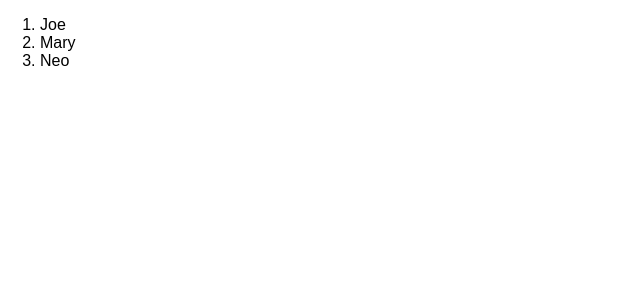
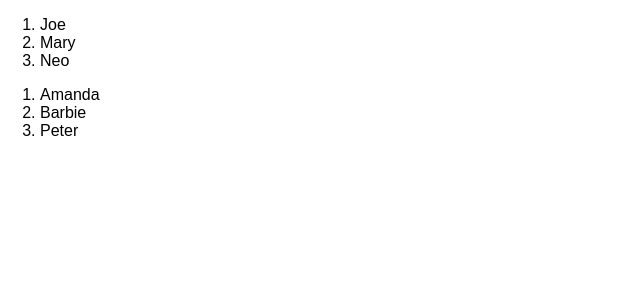
Before and after one commit to mbond1224/contact-list-react-app, a React (Create React App) app: page / in a window 1280 px wide. Shown: the top 300 px of the page, without its empty margins (0-640 px from the left). Built offline with nearby package versions, Linux system fonts and the light colour scheme.

Commit message:
Props intro

```diff
--- a/src/App.js
+++ b/src/App.js
@@ -4,11 +4,7 @@ import React, { Component } from 'react';
 
 class ContactList extends Component{
   render(){
-const people=[
-{name:'Joe'},
-{name:'Mary'},
-{name:'Neo'}
-]
+const people=this.props.contacts;
 
 return <ol>  {
     people.map(person=>(
@@ -27,7 +23,16 @@ class App extends Component {
   render() {
     return (
       <div className="App">
-       <ContactList />
+       <ContactList contacts={[
+                      {name:'Joe'},
+                      {name:'Mary'},
+                      {name:'Neo'}
+                      ]}/>
+       <ContactList  contacts={[
+                      {name:'Amanda'},
+                      {name:'Barbie'},
+                      {name:'Peter'}
+                      ]}/>
       </div>
     );
   }
```
